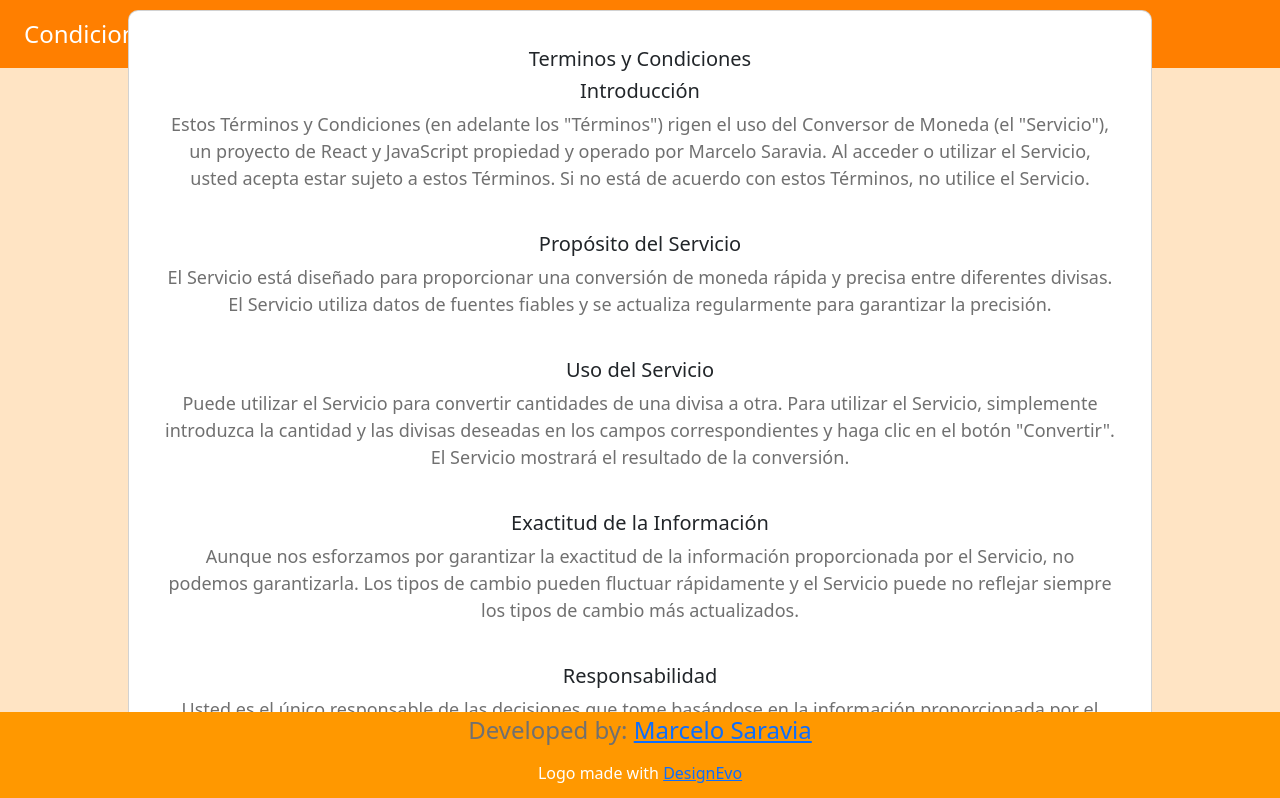
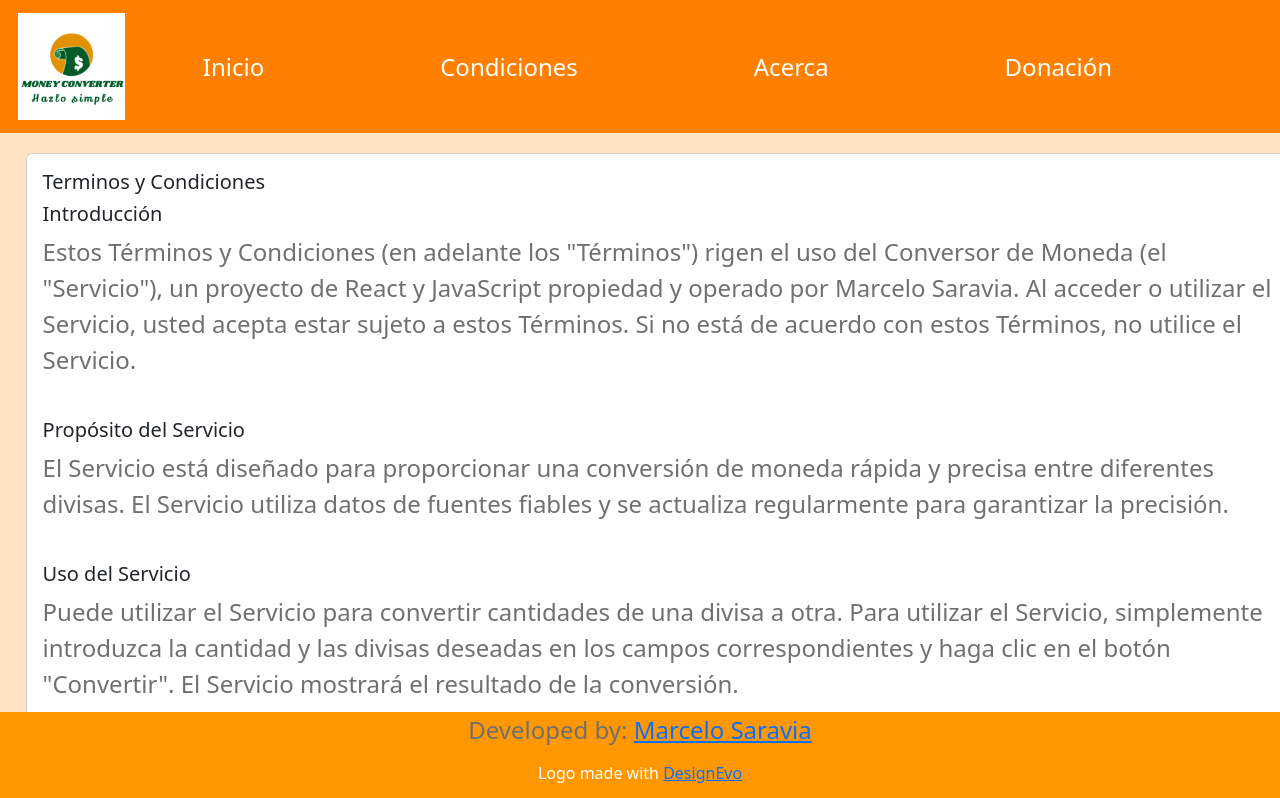
Before and after one commit to molinito/Conversor-reales-vs-dls-and-arg, a React (Create React App) app: page /terms-of-service in a window 1280 px wide. Shown: the top 798 px of the page. Built offline with nearby package versions, Linux system fonts and the light colour scheme.

Commit message:
Cooregido estilos terms

```diff
--- a/src/App.js
+++ b/src/App.js
@@ -12,14 +12,17 @@ function App() {
   return (
     <Router>
       <Navbar />
-      <Outlet />
+      <Outlet/>
+
       <Routes>
         <Route path="/" element={<Home />} />
         <Route path="/about" element={<About />} />
         <Route path="/terms-of-service" element={<Terms />} />
         <Route path="/donar" element={<Donar/>} />
+
       </Routes>
       <Footer />
+
     </Router>
   );
 }
--- a/src/components/navbar/navbar.css
+++ b/src/components/navbar/navbar.css
@@ -7,7 +7,7 @@
 .navbar .nav-link {
   color: #fff;
   font-size: x-large;
-  margin-right: 20rem;
+  margin-right: 10rem;
 }
 
 .navbar .nav-link:hover {
@@ -40,8 +40,8 @@
   }
 
   .navbar .nav-link {
-    margin-right: 10%;
-    margin-left: 10%;
+    margin-right: 5%;
+    margin-left: 5%;
   }
 
   .navbar-brand {
--- a/src/components/navbar/navbar.jsx
+++ b/src/components/navbar/navbar.jsx
@@ -11,7 +11,7 @@ const MyNavbar = () => {
     <Navbar
       expanded={expanded}
       onToggle={() => setExpanded(!expanded)}
-      style={{ backgroundColor: "#ff7f00"}}
+      style={{ backgroundColor: "#ff7f00" }}
       collapseOnSelect
       expand="lg"
       variant="dark"
@@ -26,10 +26,27 @@ const MyNavbar = () => {
         onClick={() => setExpanded(!expanded)}
       />
       <Navbar.Collapse id="responsive-navbar-nav">
-        <Nav className="ml-0" style={{ width: "100%", justifyContent:"space-between" }}>
-          <Nav.Link as={Link} to="terms-of-service" onClick={() => setExpanded(false)}>Condiciones</Nav.Link>
-          <Nav.Link as={Link} to="/about" onClick={() => setExpanded(false)}>Acerca</Nav.Link>
-          <Nav.Link as={Link} to="/donar" onClick={() => setExpanded(false)}>Donación</Nav.Link>
+        <Nav
+          className="ml-0"
+          style={{ width: "100%", justifyContent: "space-between" }}
+        >
+          <Nav.Link as={Link} to="/" onClick={() => setExpanded(false)}>
+            Inicio
+          </Nav.Link>
+
+          <Nav.Link
+            as={Link}
+            to="terms-of-service"
+            onClick={() => setExpanded(false)}
+          >
+            Condiciones
+          </Nav.Link>
+          <Nav.Link as={Link} to="/about" onClick={() => setExpanded(false)}>
+            Acerca
+          </Nav.Link>
+          <Nav.Link as={Link} to="/donar" onClick={() => setExpanded(false)}>
+            Donación
+          </Nav.Link>
         </Nav>
       </Navbar.Collapse>
     </Navbar>
--- a/src/components/terms/terms.css
+++ b/src/components/terms/terms.css
@@ -1,62 +1,38 @@
-.terms {
-  display: flex;
-  justify-content: center;
-  align-items: center;
-  height: 50vh;
-  margin-top: 450px;
-  margin-bottom: 550px;
+/* Estilos para pantallas de 1980px o menos */
+@media (max-width: 1980px){
+  .terms {
+    margin-top: 20px;
+    margin-bottom: 90px;
+    display: flex;
+    margin-left: 10%;
+    margin-right: 10%;
+    width: 100%;
+  }
 }
 
-.terms-card {
-  display: flex;
-  flex-direction: column;
-  align-items: center;
-  justify-content: center;
-  padding: 20px;
-  margin: 20px;
-  border-radius: 10px;
-  background-color: white;
-  color: var(--color-white);
-  box-shadow: 0 0 10px 0 var(--color-primary);
-  width: 80%;
-  text-align: center;
-}
-.small-text {
-  font-size: large;
+/* Estilos para pantallas de 1440px o menos */
+@media screen and (max-width: 1440px){
+  .terms {
+    margin-top: 20px;
+    margin-bottom: 90px;
+    display: flex;
+    margin-left: 2%;
+    margin-right: 2%;
+  }
+
 }
 
 /* Estilos para pantallas de 768px o menos */
 @media (max-width: 768px) {
   .terms {
-    margin-top: 600px;
-    margin-bottom: 700px;
+    margin-top: 20px;
+    margin-bottom: 90px;
+    display: flex;
   }
 
   .terms-card {
-    width: 90%;
+    width: 100%;
+    margin-left: 2%;
+    margin-right: 2%;
   }
 }
-
-@media (max-width: 572) {
-  .terms {
-    margin-top: 500px;
-    margin-bottom: 600px;
-  }
-
-  .terms-card {
-    width: 90%;
-  }
-
-}
-
-/* Estilos para pantallas de 392px o menos */
-@media (max-width: 392px) {
-  .terms {
-    margin-top: 1220px;
-    margin-bottom: 1200px;
-  }
-
-  .terms-card {
-    width: 95%;
-  }
-}
```
